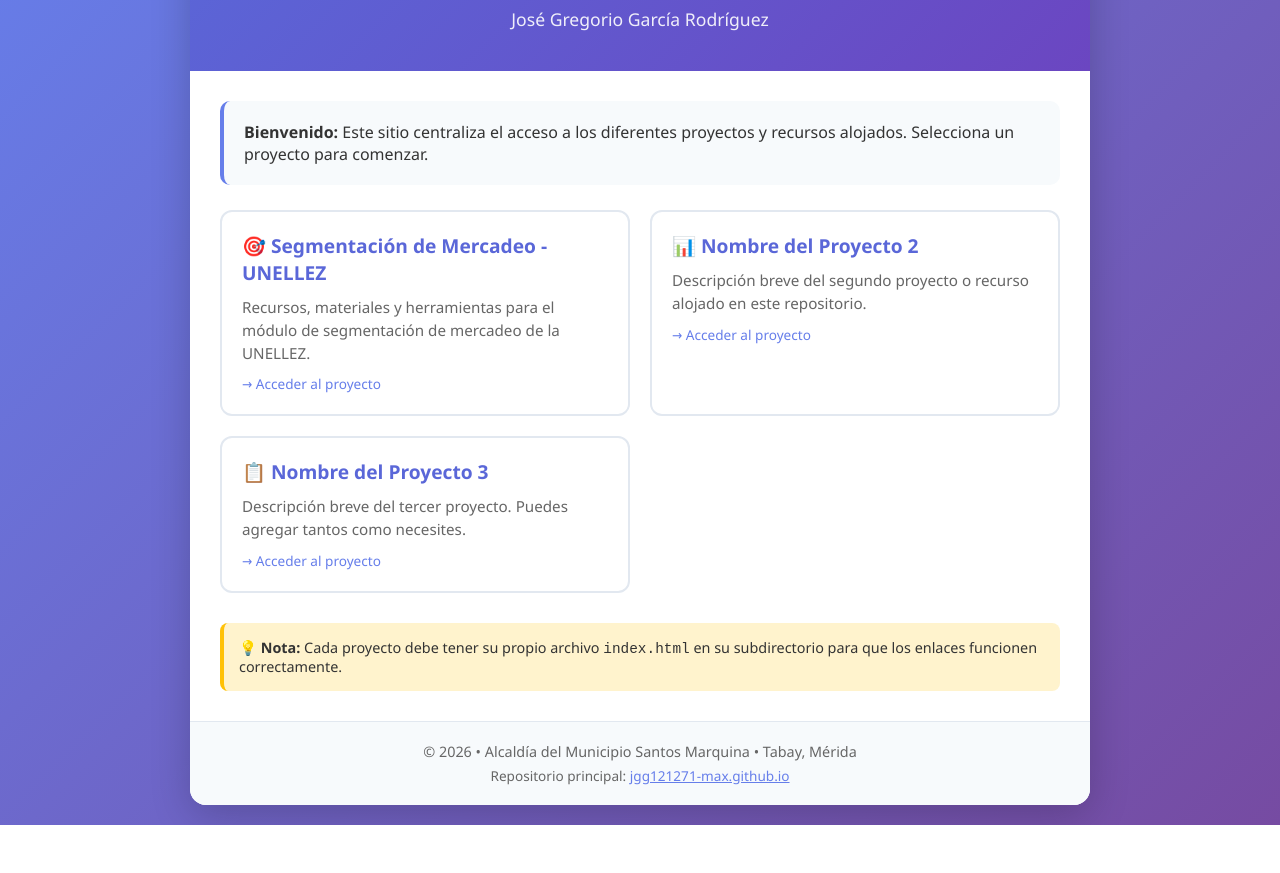
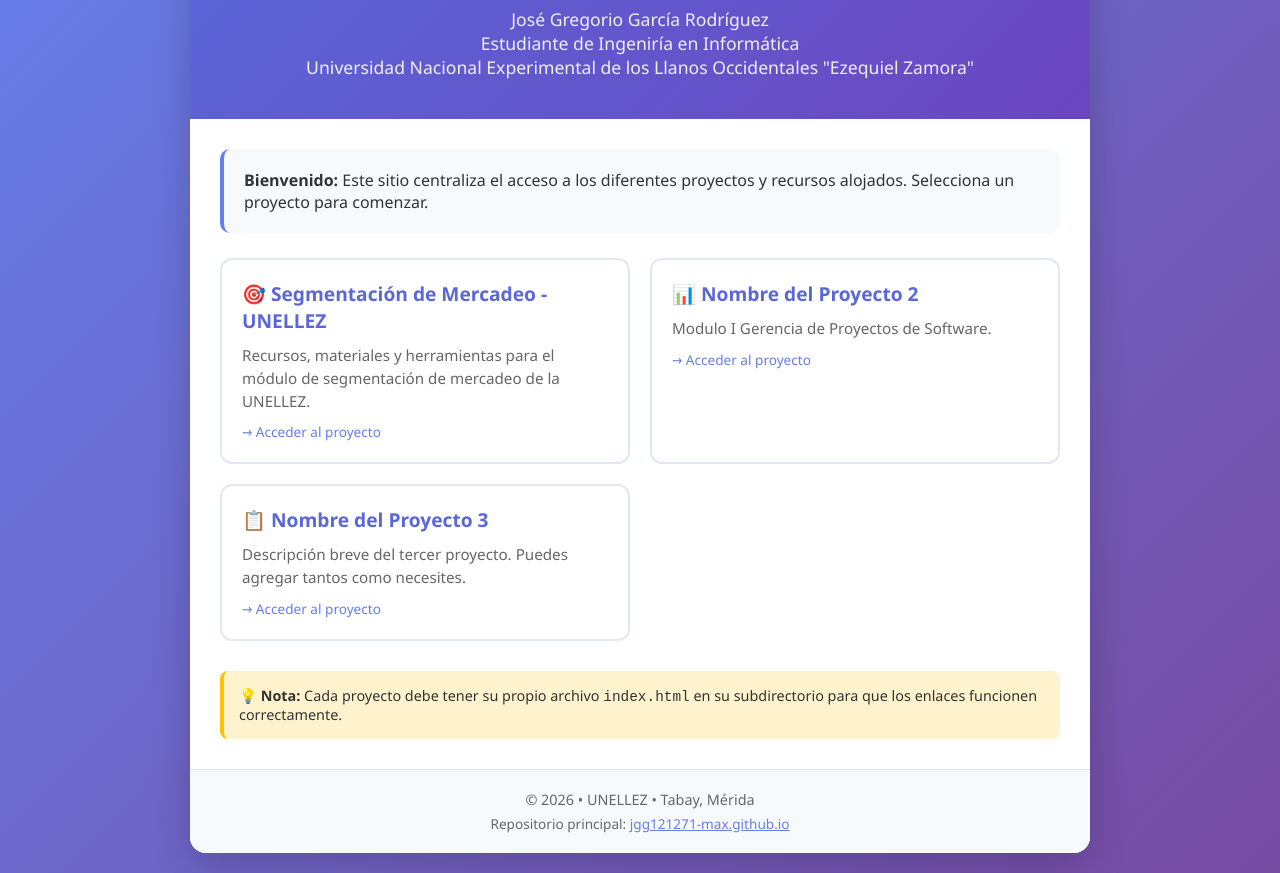
Before and after one commit to jgg121271-max/jgg121271-max.github.io, a plain HTML site: page index.html in a window 1280 px wide. Shown: the part 102-975 px from the top of the page. Before the commit the page ends 927 px from the top, so only its background shows below. Drawn offline with Linux system fonts and the light colour scheme.

Commit message:
index.html

```diff
--- a/index.html
+++ b/index.html
@@ -122,6 +122,8 @@
         <header>
             <h1>📚 Portafolio de Proyectos</h1>
             <p>José Gregorio García Rodríguez</p>
+             <p>Estudiante de Ingeniría en Informática</p>
+             <p>Universidad Nacional Experimental de los Llanos Occidentales "Ezequiel Zamora"</p>
         </header>
 
         <div class="content">
@@ -137,10 +139,10 @@
                     <span class="url">→ Acceder al proyecto</span>
                 </a>
 
-                <!-- Proyecto 2: Ejemplo adicional (personaliza según necesites) -->
+                <!-- Proyecto 2: Infografía Planificación de Proyectos -->
                 <a href="nombre-proyecto-2/" class="project-card" target="_blank">
                     <h3>📊 Nombre del Proyecto 2</h3>
-                    <p>Descripción breve del segundo proyecto o recurso alojado en este repositorio.</p>
+                    <p>Modulo I Gerencia de Proyectos de Software.</p>
                     <span class="url">→ Acceder al proyecto</span>
                 </a>
 
@@ -160,7 +162,7 @@
         </div>
 
         <div class="footer">
-            <p>© 2026 • Alcaldía del Municipio Santos Marquina • Tabay, Mérida</p>
+            <p>© 2026 • UNELLEZ • Tabay, Mérida</p>
             <p style="margin-top: 5px; font-size: 0.85rem;">
                 Repositorio principal:
                 <a href="https://jgg121271-max.github.io" style="color: #667eea;">jgg121271-max.github.io</a>
```
